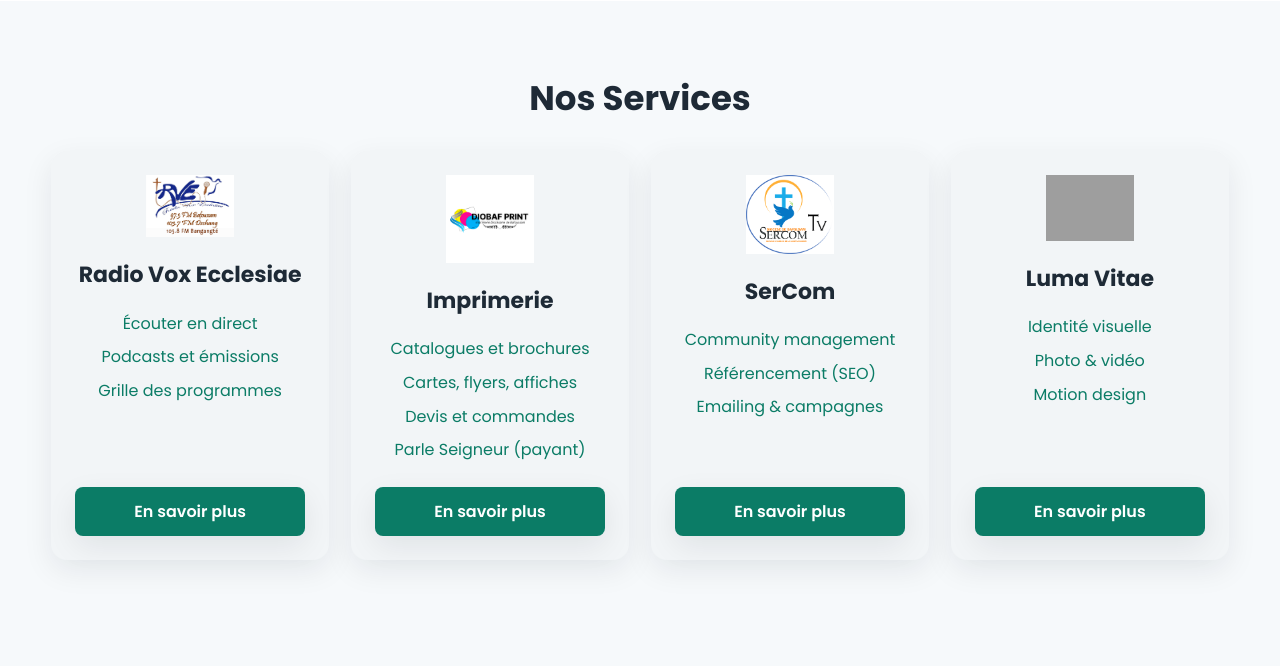
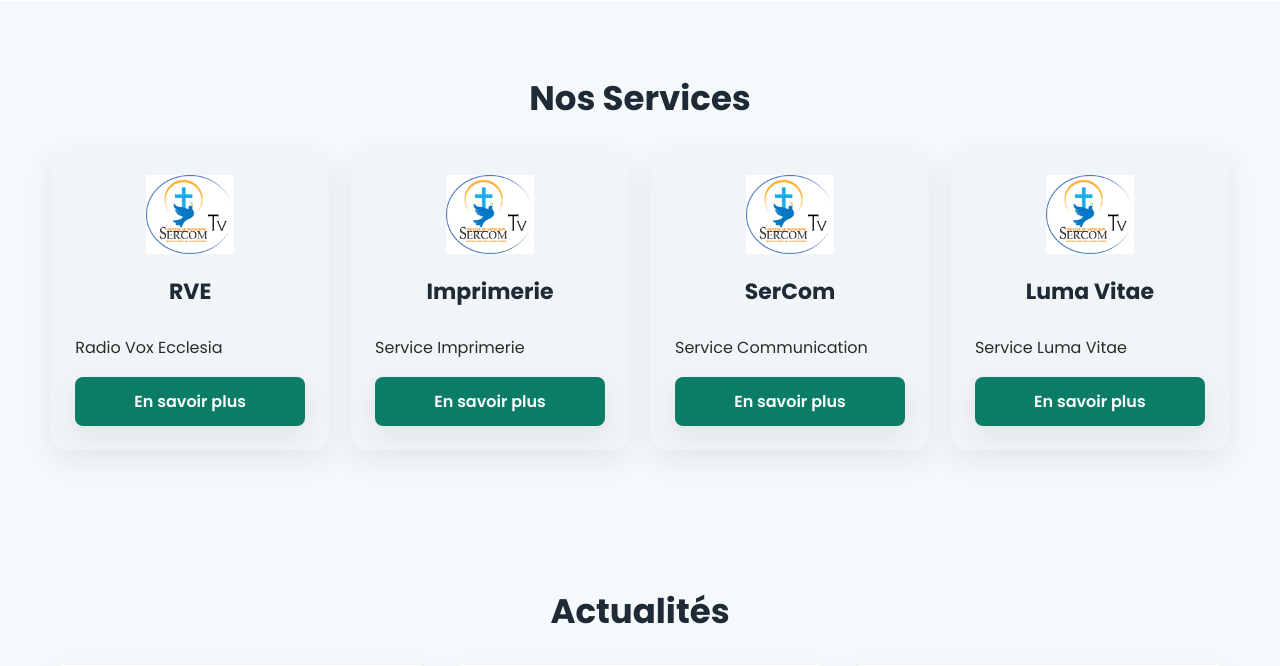
Before and after one commit to Ing-MONTHE/Site-Maison-de-la-communication, a PHP site: page / in a window 1280 px wide. Shown: the part 1044-1710 px from the top of the page. Run offline with PHP 8.4, Linux system fonts and the light colour scheme; data comes from the database, SQL or seed files in the repository; grey boxes are pictures that could not be loaded.

Commit message:
modifification du jour

```diff
--- a/app/Models/user.php
+++ b/app/Models/user.php
@@ -58,6 +58,7 @@ class User {
     }
 }
 
+
 <?php
 namespace app\Models;
 
--- a/index.php
+++ b/index.php
@@ -2,6 +2,18 @@
 session_start();
 require_once 'config/Auth.php';
 use Config\Auth;
+require_once 'config/Database.php';
+use Config\Database;
+
+// Récupération des modules depuis la base de données
+$modules = [];
+try {
+  $pdo = Database::getConnection();
+  $stmt = $pdo->query("SELECT id, name, description FROM modules ORDER BY created_at DESC");
+  $modules = $stmt->fetchAll(PDO::FETCH_ASSOC);
+} catch (Exception $e) {
+  $modules = [];
+}
 ?>
 <!DOCTYPE html>
 <html lang="fr">
@@ -109,58 +121,22 @@ use Config\Auth;
     <div class="container">
       <h2 class="section-title">Nos Services</h2>
       <div class="cards">
-        <article class="card">
-          <div class="card-illustration">
-            <img src="Images/logo RVE.jpg" alt="Logo Radio Vox Ecclesiae" />
-          </div>
-          <h3>Radio Vox Ecclesiae</h3>
-          <ul class="card-links">
-            <li><a href="#">Écouter en direct</a></li>
-            <li><a href="#">Podcasts et émissions</a></li>
-            <li><a href="#">Grille des programmes</a></li>
-          </ul>
-          <a class="btn btn-card" href="app/views/modules/rve.php">En savoir plus</a>
-        </article>
-
-        <article class="card">
-          <div class="card-illustration">
-            <img src="Images/Logo Imprimerie.png" alt="Logo Imprimerie" />
-          </div>
-          <h3>Imprimerie</h3>
-          <ul class="card-links">
-            <li><a href="#">Catalogues et brochures</a></li>
-            <li><a href="#">Cartes, flyers, affiches</a></li>
-            <li><a href="#">Devis et commandes</a></li>
-            <li><a href="#" id="open-payment">Parle Seigneur (payant)</a></li>
-          </ul>
-          <a class="btn btn-card" href="app/views/modules/imprimerie.php">En savoir plus</a>
-        </article>
-
-        <article class="card">
-          <div class="card-illustration">
-            <img src="Images/Logo SerCom.png" alt="Logo SerCom" />
-          </div>
-          <h3>SerCom</h3>
-          <ul class="card-links">
-            <li><a href="#">Community management</a></li>
-            <li><a href="#">Référencement (SEO)</a></li>
-            <li><a href="#">Emailing & campagnes</a></li>
-          </ul>
-          <a class="btn btn-card" href="app/views/modules/sercom.php">En savoir plus</a>
-        </article>
-
-        <article class="card">
-          <div class="card-illustration">
-            <img src="https://cdn-icons-png.flaticon.com/512/3209/3209984.png" alt="Luma Vitae" />
-          </div>
-          <h3>Luma Vitae</h3>
-          <ul class="card-links">
-            <li><a href="#">Identité visuelle</a></li>
-            <li><a href="#">Photo & vidéo</a></li>
-            <li><a href="#">Motion design</a></li>
-          </ul>
-          <a class="btn btn-card" href="#">En savoir plus</a>
-        </article>
+        <?php if (!empty($modules)): ?>
+          <?php foreach ($modules as $module): ?>
+            <article class="card">
+              <div class="card-illustration">
+                <img src="Images/Logo SerCom.png" alt="<?php echo htmlspecialchars($module['name']); ?>" onerror="this.style.display='none'" />
+              </div>
+              <h3><?php echo htmlspecialchars($module['name']); ?></h3>
+              <?php if (!empty($module['description'])): ?>
+              <p><?php echo htmlspecialchars($module['description']); ?></p>
+              <?php endif; ?>
+              <a class="btn btn-card" href="app/views/modules/index.php?id=<?php echo (int)$module['id']; ?>">En savoir plus</a>
+            </article>
+          <?php endforeach; ?>
+        <?php else: ?>
+          <p style="text-align:center">Aucun service disponible pour le moment.</p>
+        <?php endif; ?>
       </div>
     </div>
   </section>
```
Also changed, not shown: app/controlleurs/AdminController.php (+43 -4 lines), app/views/admin/dashboard.php (+1 -12 lines).
